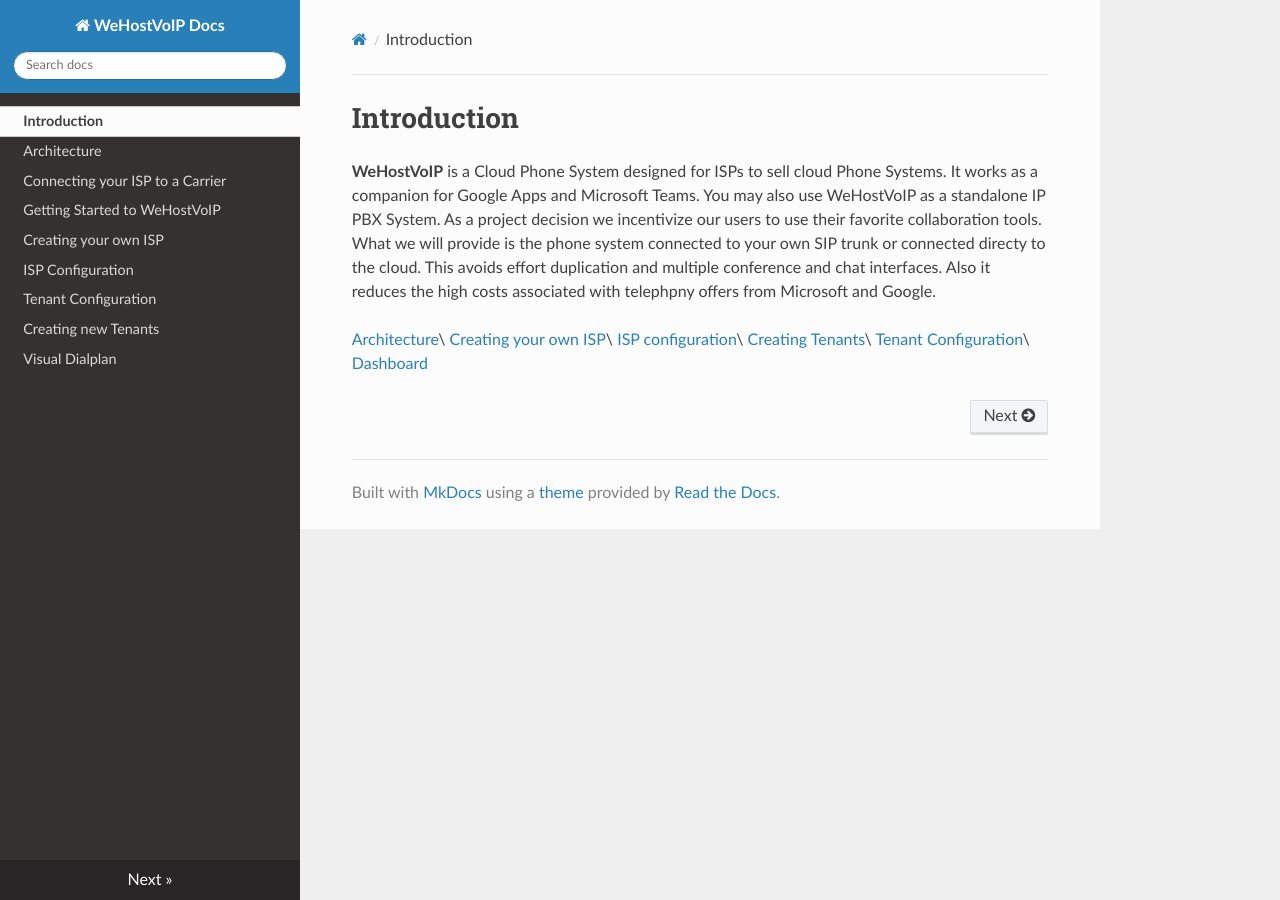
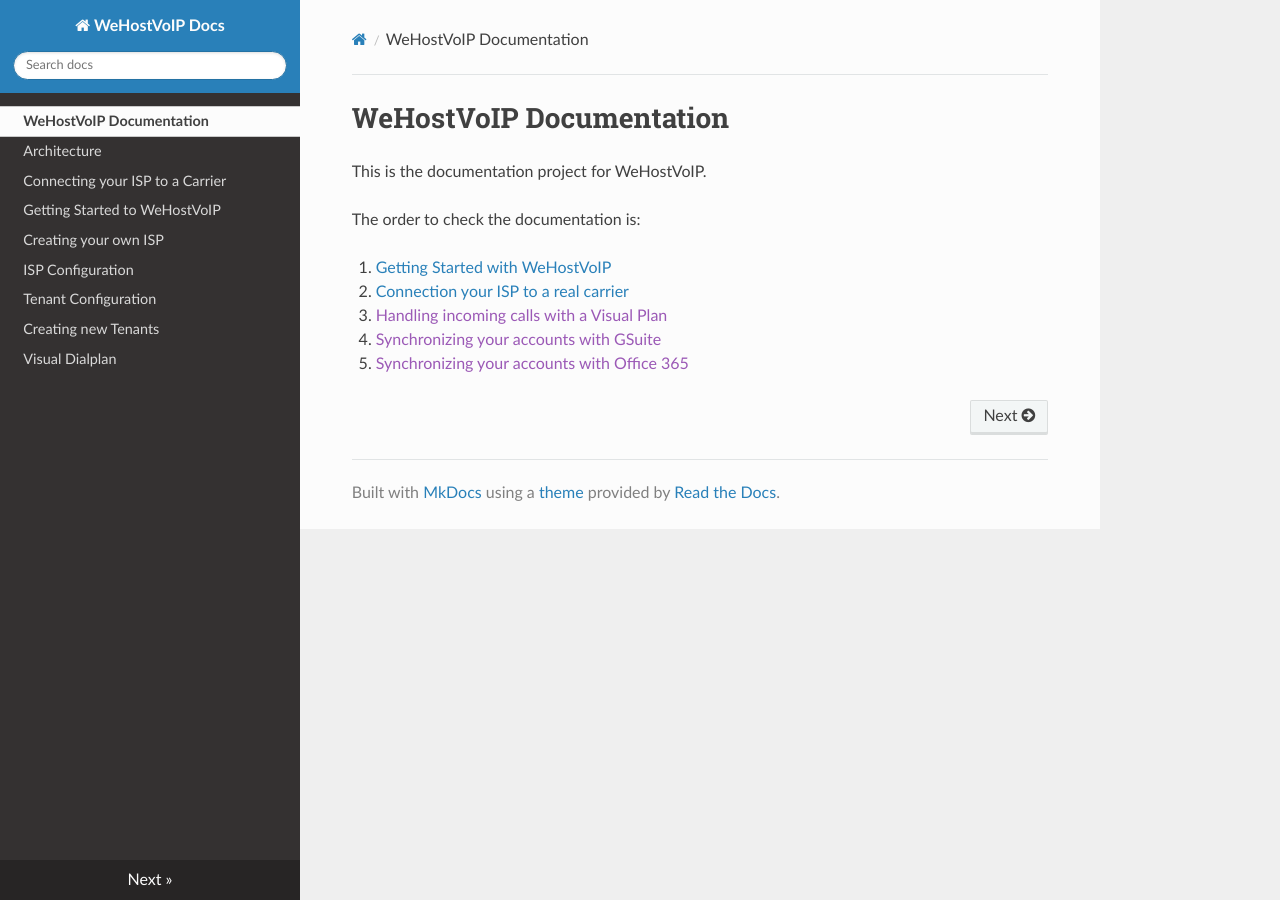
Before and after one commit to pauloantonio-git/wehostvoip-docs, an MkDocs documentation site: the page built from docs/index.md, in a window 1280 px wide. Built offline with MkDocs 1.6.1, drawn with Linux system fonts in a browser that asks for light colours; nearby versions of some CDN libraries.

Commit message:
Update index.md

```diff
--- a/docs/index.md
+++ b/docs/index.md
@@ -1,10 +1,11 @@
-# Introduction #
+# WeHostVoIP Documentation
 
-**WeHostVoIP** is a Cloud Phone System designed for ISPs to sell cloud Phone Systems. It works as a companion for Google Apps and Microsoft Teams. You may also use WeHostVoIP as a standalone IP PBX System. As a project decision we incentivize our users to use their favorite collaboration tools. What we will provide is the phone system connected to your own SIP trunk or connected directy to the cloud. This avoids effort duplication and multiple conference and chat interfaces. Also it reduces the high costs associated with telephpny offers from Microsoft and Google.
+This is the documentation project for WeHostVoIP.
 
-[Architecture](architecture.md)\
-[Creating your own ISP](isp.md)\
-[ISP configuration](isp_configuration.md)\
-[Creating Tenants](tenants.md)\
-[Tenant Configuration](tenant_configuration.md)\
-[Dashboard](dashboard.md)
+The order to check the documentation is:
+
+1. [Getting Started with WeHostVoIP](docs/getting_started.md)
+2. [Connection your ISP to a real carrier](docs/connecting_wehostvoip.md)
+3. [Handling incoming calls with a Visual Plan]()
+4. [Synchronizing your accounts with GSuite]()
+5. [Synchronizing your accounts with Office 365]()
```
